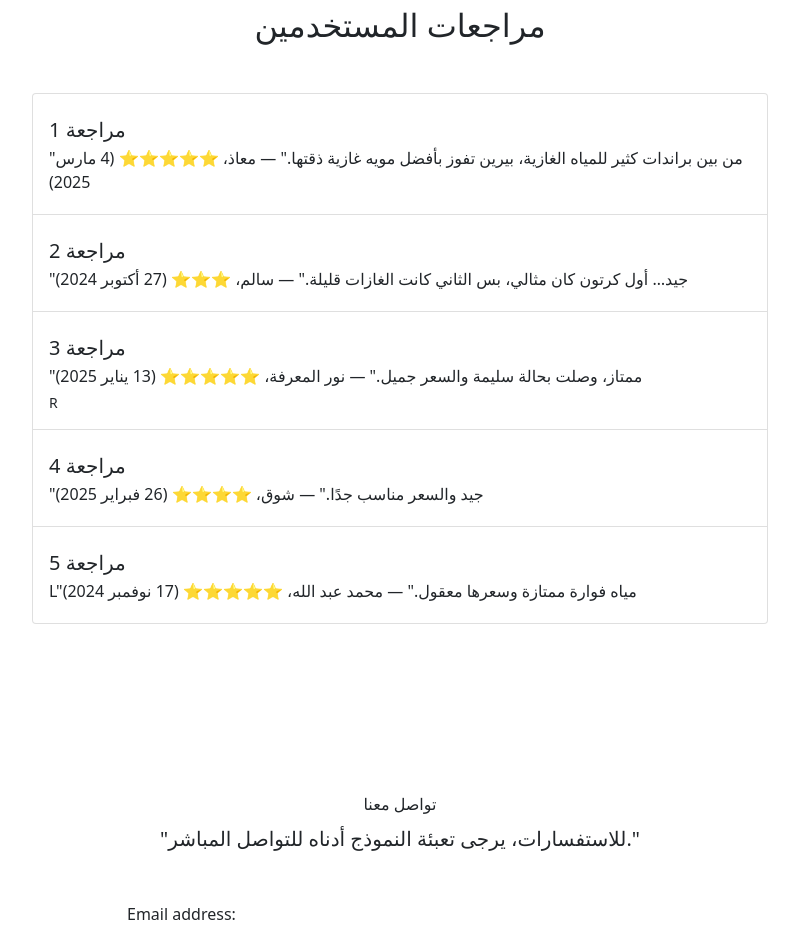
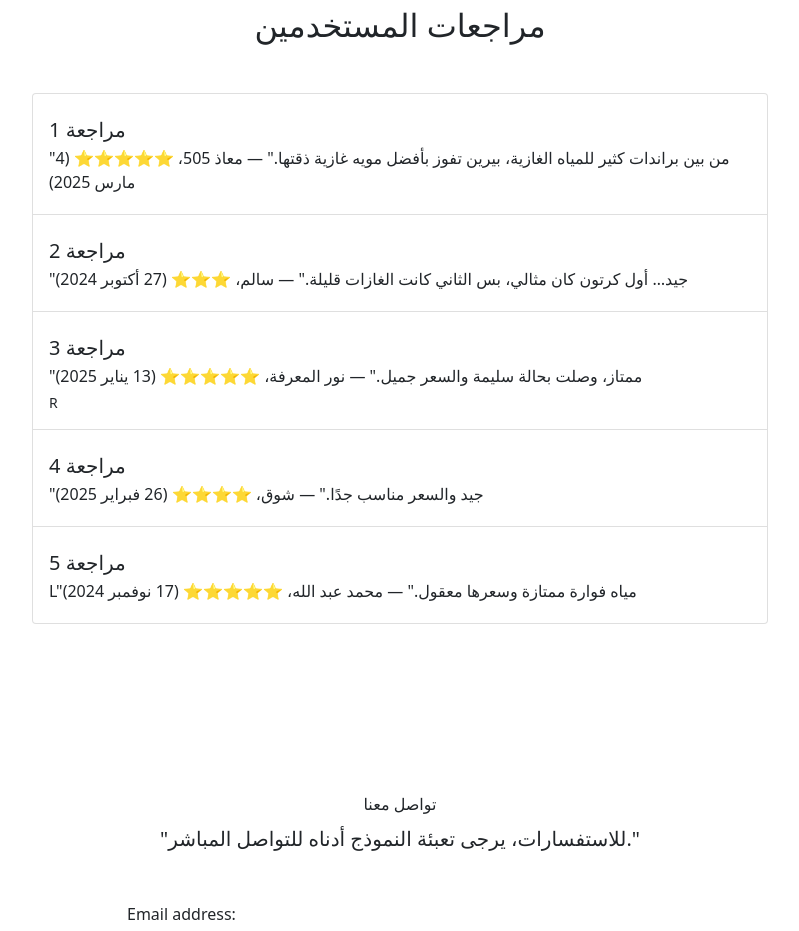
Before and after one commit to qw23p/waleed-page, a plain HTML site: page index.html in a window 1280 px wide. Shown: the part 3173-4104 px from the top of the page, without its empty margins (240-1039 px from the left). Drawn offline with nearby package versions, Linux system fonts and the light colour scheme.

Commit message:
Update index.html

```diff
--- a/index.html
+++ b/index.html
@@ -270,7 +270,7 @@
               </div>
               <h5 class="mb-1">مراجعة 1</h5>
               <p class="mb-1">"من بين براندات كثير للمياه الغازية، بيرين تفوز بأفضل مويه غازية ذقتها."
-— معاذ، ⭐⭐⭐⭐⭐ (4 مارس 2025)</p>
+— معاذ 505، ⭐⭐⭐⭐⭐ (4 مارس 2025)</p>
               <small></small>
             </div>
             <div class="list-group-item py-3">
```
